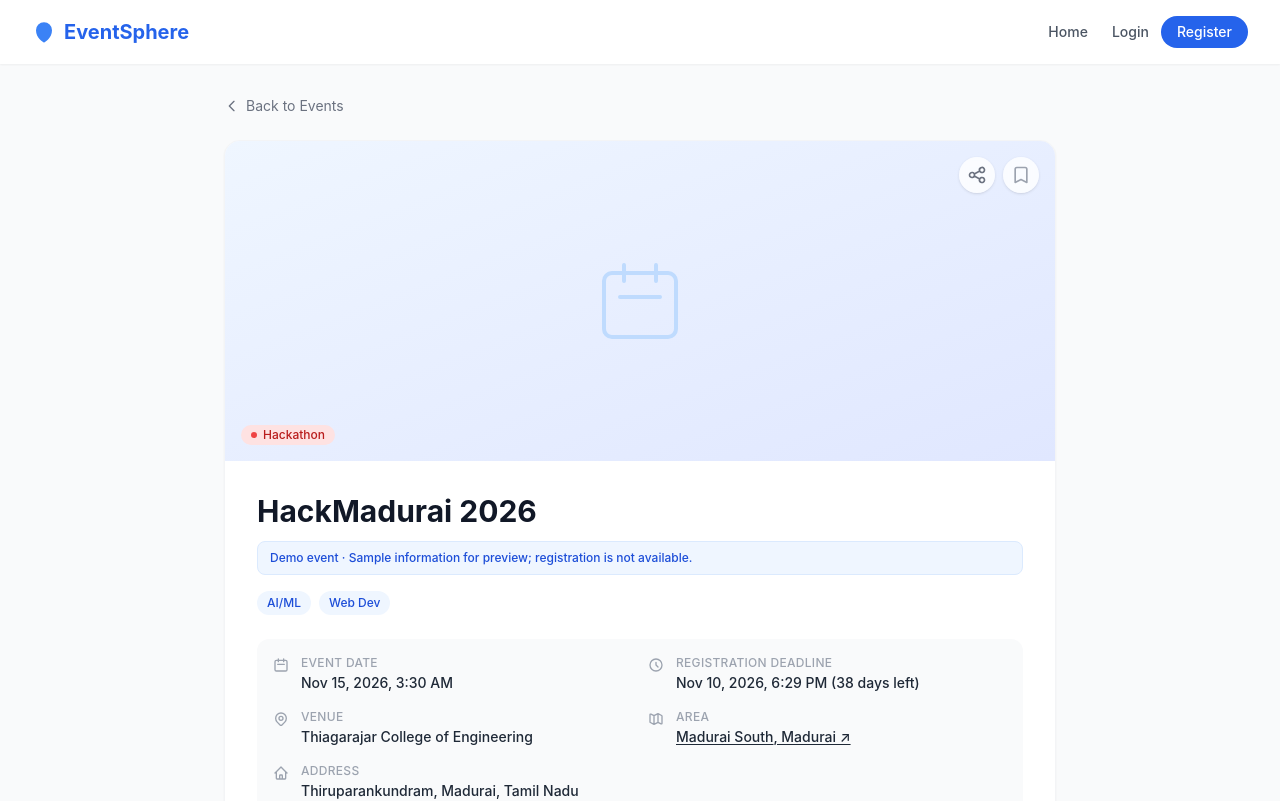
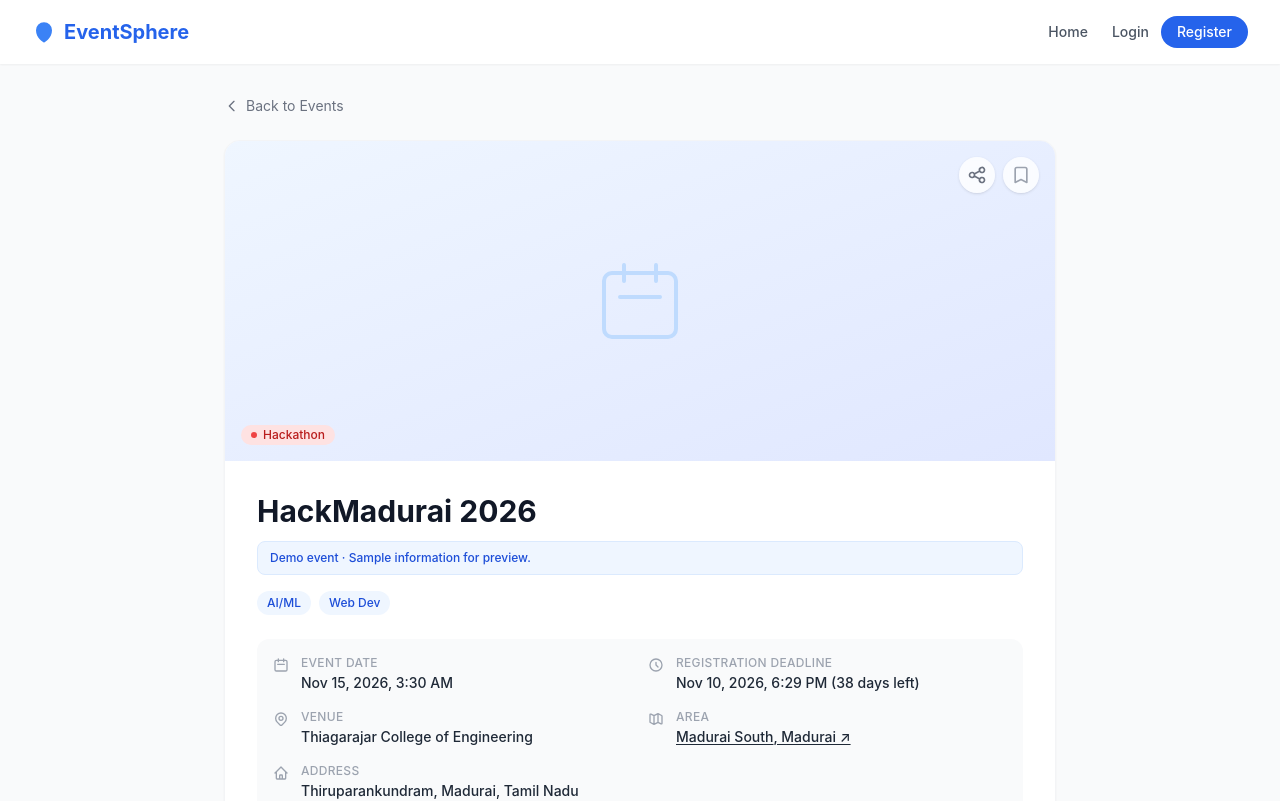
Before and after one commit to SELVA-MEENAKSHI-K/frontendmadurai-eventsphere, a React (Vite) app: page /events/sample-1 in a window 1280 px wide. Shown: the top 801 px of the page. Built offline with nearby package versions, Linux system fonts and the light colour scheme; no server answers.

Commit message:
fix(demo): update demo banner text now that demo registration is available

```diff
--- a/src/pages/EventDetailPage.jsx
+++ b/src/pages/EventDetailPage.jsx
@@ -200,7 +200,7 @@ export default function EventDetailPage() {
             <h1 className="text-2xl sm:text-3xl font-bold text-gray-900 leading-tight mb-3">{title}</h1>
             {is_demo && (
               <p className="text-xs font-medium text-blue-700 bg-blue-50 border border-blue-100 rounded-lg px-3 py-2 mb-4">
-                Demo event · Sample information for preview; registration is not available.
+                Demo event · Sample information for preview.
               </p>
             )}
 
```
